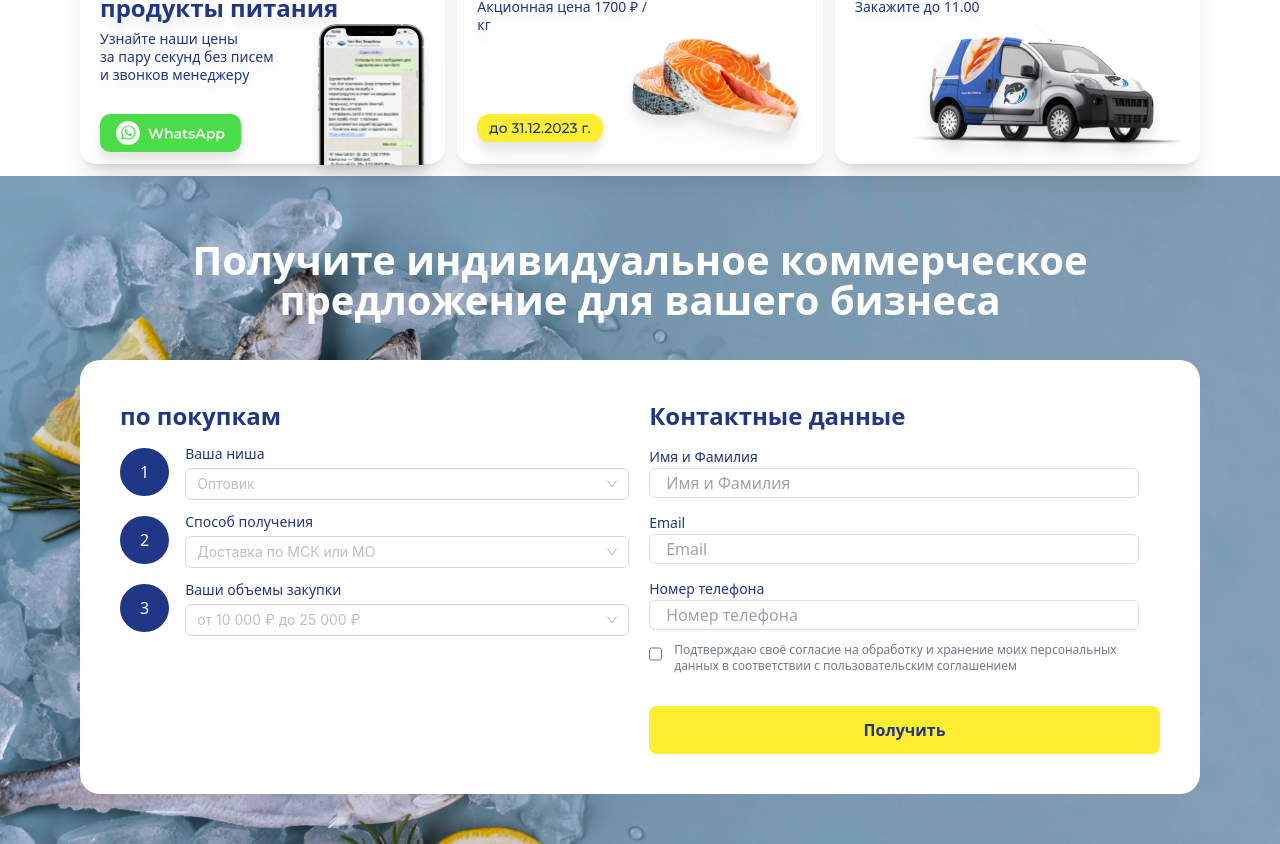
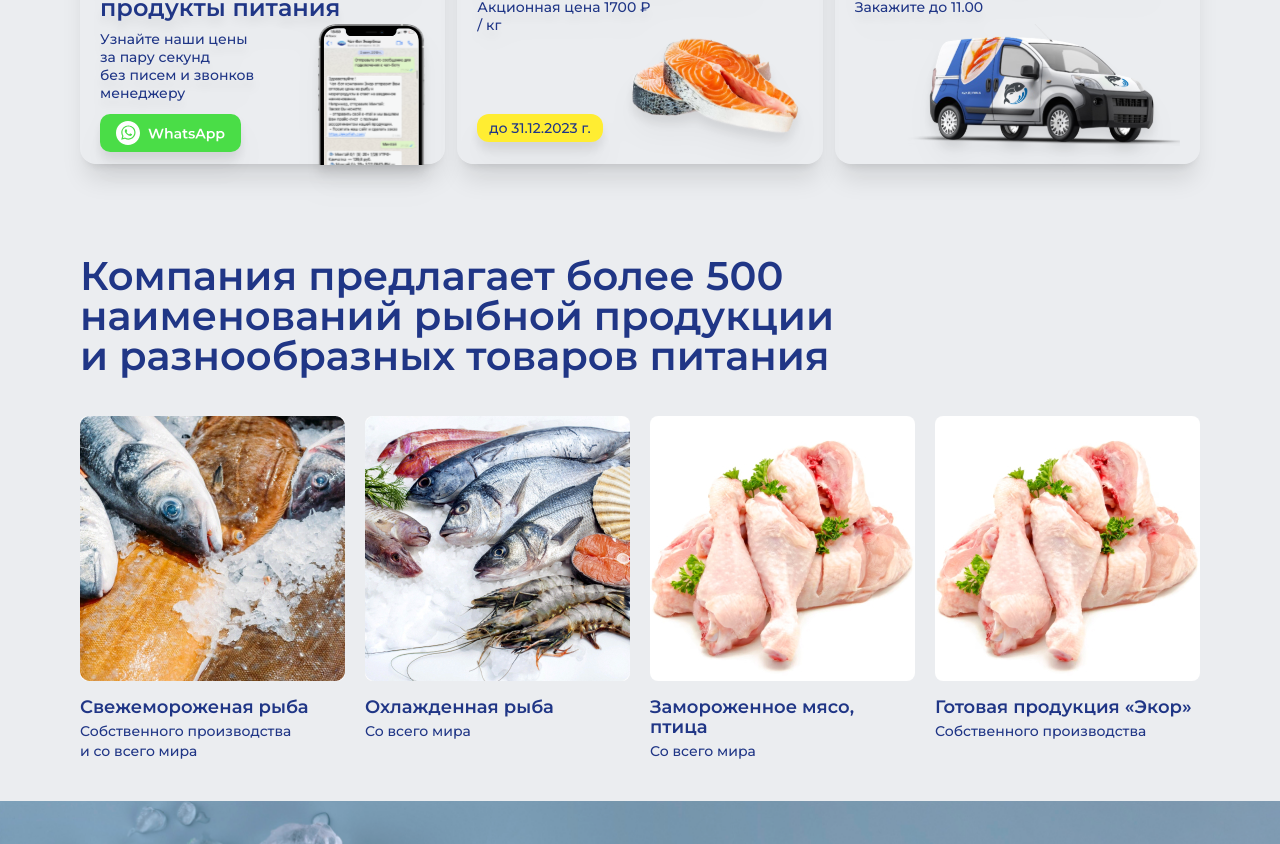
Before and after one commit to muhammadazizbek006/Ekor, a React (Vite) app: page / in a window 1280 px wide. Shown: the part 656-1500 px from the top of the page. Built offline with nearby package versions, Linux system fonts and the light colour scheme.

Commit message:
add new compoenent

```diff
--- a/index.html
+++ b/index.html
@@ -4,9 +4,14 @@
     <meta charset="UTF-8" />
     <link rel="icon" type="image/svg+xml" href="/vite.svg" />
     <meta name="viewport" content="width=device-width, initial-scale=1.0" />
+    <link
+  rel="stylesheet"
+  href="https://fonts.googleapis.com/css2?family=Montserrat:wght@300;400;500;600;700;800&display=swap"
+/>
+
     <title>Ekop</title>
   </head>
-  <body>
+  <body class="bg-[#ebedf0]">
     <div id="root"></div>
     <script type="module" src="/src/main.jsx"></script>
   </body>
--- a/src/components/home/ProductLi.jsx
+++ b/src/components/home/ProductLi.jsx
@@ -4,10 +4,10 @@ const ProductLi = ({ imageSrc, title, description }) => {
   return (
     <li className=''>
       <div>
-        <img src={imageSrc} alt={title} />
+        <img className='mb-4 rounded-lg' src={imageSrc} alt={title} />
       </div>
-      <h3>{title}</h3>
-      <p>{description}</p>
+      <h3 className='text-lg font-semibold text-head mb-1 leading-5 '>{title}</h3>
+      <p className='text-sm text-head font-medium'>{description}</p>
     </li>
   );
 };
--- a/src/components/home/ProductsOffer.jsx
+++ b/src/components/home/ProductsOffer.jsx
@@ -1,28 +1,30 @@
-import React from 'react'
-import { products } from '../../data/Data'
-import ProductLi from './ProductLi'
+import React from 'react';
+import { products } from '../../data/Data';
+import ProductLi from './ProductLi';
 
 const ProductsOffer = () => {
   return (
     <>
-    {/* ProductsOffer  */}
-        <section>
-            <div className="containerb">
-                <h2 className='text-[40px] font-semibold text-head leading-[40px] max-w-[766px]'>Компания предлагает более 500 наименований рыбной продукции и разнообразных товаров питания</h2>
+      <section className='pt-20'>
+        <div className="containerb mb-10">
+          <h2 className='text-[40px] font-semibold text-head leading-[40px] max-w-[766px] mb-10'>
+            Компания предлагает более 500 наименований рыбной продукции и разнообразных товаров питания
+          </h2>
 
-              <ul>
-                {
-                  products.map((e)=>{
-                    return(
-                      <ProductLi/>
-                    )
-                  })
-                }
-              </ul>
-            </div>
-        </section>
+          <ul className='grid grid-cols-4 gap-x-5'>
+            {products.map((product, index) => (
+              <ProductLi
+                key={index}
+                imageSrc={product.img}
+                title={product.title}
+                description={product.sharx}
+              />
+            ))}
+          </ul>
+        </div>
+      </section>
     </>
-  )
-}
+  );
+};
 
-export default ProductsOffer
+export default ProductsOffer;
--- a/src/pages/Home.jsx
+++ b/src/pages/Home.jsx
@@ -10,7 +10,7 @@ const Home = () => {
       <HeroHill/>
       <Hero/>
       <ProductsReport/>
-      {/* <ProductsOffer/> */}
+      <ProductsOffer/>
       <BusinessOffer/>
     </>
   )
--- a/tailwind.config.js
+++ b/tailwind.config.js
@@ -22,7 +22,10 @@ export default {
       },
       lineHeight:{
         '40':'40px'
-      }
+      },
+      fontFamily: {
+        sans: ['Montserrat', 'sans-serif'],
+      },
     },
   },
   plugins: [],
```
